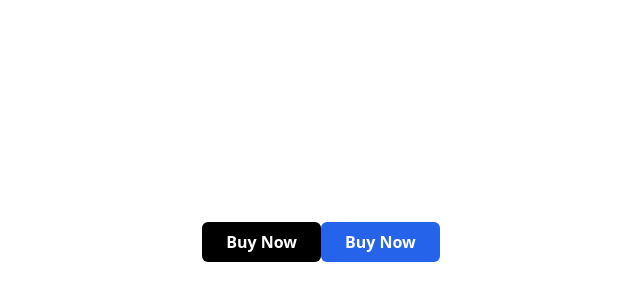
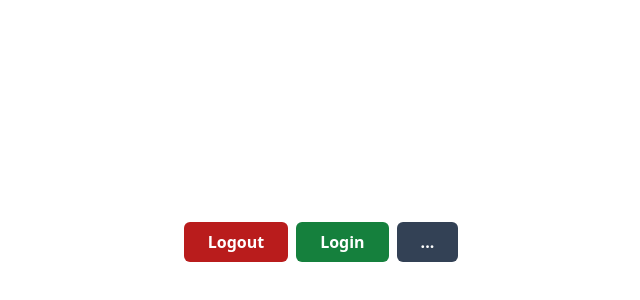
Before and after one commit to msaifurrijaal/react-playground, a React (Vite) app: page /login in a window 1280 px wide. Shown: the part 158-458 px from the top of the page, without its empty margins (319-959 px from the left). Built offline with nearby package versions, Linux system fonts and the light colour scheme.

Commit message:
add code for vid-3

```diff
--- a/src/App.jsx
+++ b/src/App.jsx
@@ -1,29 +1,49 @@
 import React from "react";
 
-class ButtonBlack extends React.Component {
-  render() {
-    return (
-      <button className="h-10 px-6 font-semibold rounded-md bg-black text-white">
-        Buy Now
-      </button>
-    );
-  }
-}
+// class ButtonBlack extends React.Component {
+//   render() {
+//     return (
+//       <button className="h-10 px-6 font-semibold rounded-md bg-black text-white">
+//         Buy Now
+//       </button>
+//     );
+//   }
+// }
 
-function ButtonBlue() {
+// function ButtonBlue() {
+//   return (
+//     <button className="h-10 px-6 font-semibold rounded-md bg-blue-600 text-white">
+//       Buy Now
+//     </button>
+//   );
+// }
+
+// const ButtonGreen = () => {
+//   return (
+//     <button className="h-10 px-6 font-semibold rounded-md bg-green-600 text-white">
+//       Buy Now
+//     </button>
+//   );
+// };
+
+const Button = (props) => {
+  const { text = "...", variant = "bg-slate-700" } = props;
   return (
-    <button className="h-10 px-6 font-semibold rounded-md bg-blue-600 text-white">
-      Buy Now
+    <button
+      className={`h-10 px-6 font-semibold rounded-md ${variant} text-white`}
+    >
+      {text}
     </button>
   );
-}
+};
 
 function App() {
   return (
     <div className="flex justify-center min-h-screen items-center">
-      <div>
-        <ButtonBlack></ButtonBlack>
-        <ButtonBlue></ButtonBlue>
+      <div className="flex gap-x-2">
+        <Button variant="bg-red-700" text="Logout" />
+        <Button variant="bg-green-700" text="Login" />
+        <Button />
       </div>
     </div>
   );
```
